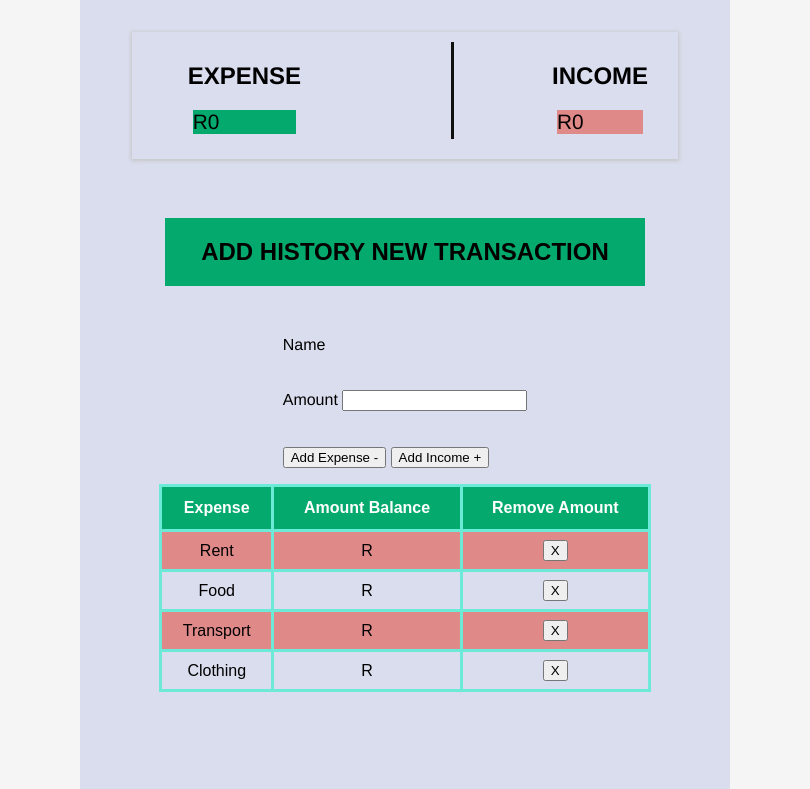
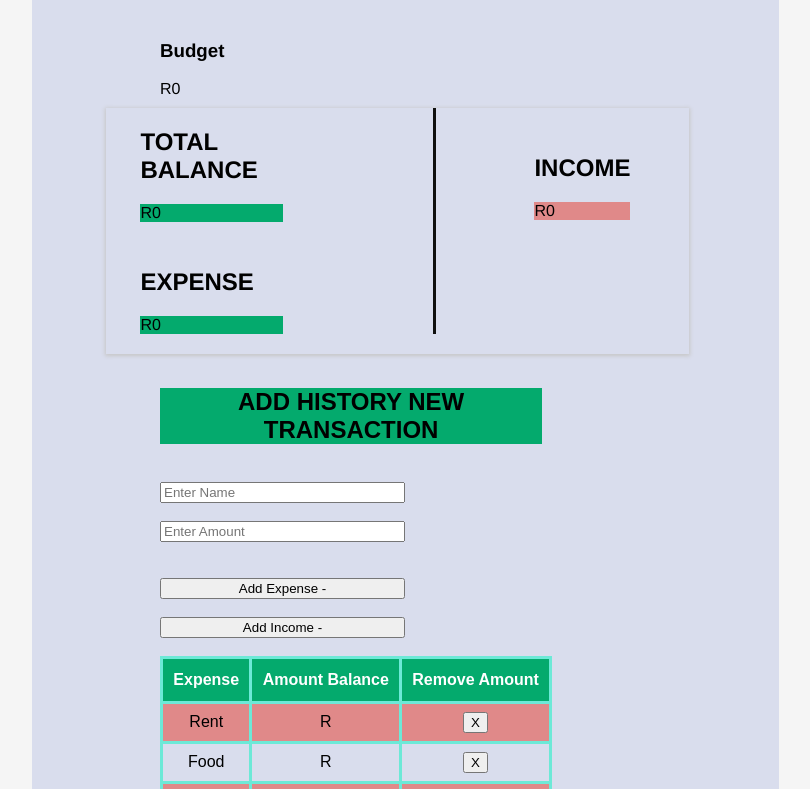
Before and after one commit to Tshembani30/ExpenseTrackerT, a plain HTML site: page index.html in a window 1280 px wide. Shown: the part 99-888 px from the top of the page, without its empty margins (235-1045 px from the left). Drawn offline with Linux system fonts and the light colour scheme.

Commit message:
total-value added

```diff
--- a/index.html
+++ b/index.html
@@ -13,21 +13,32 @@
 <body>
     <div class="app">
         <h1>Expense Tracker App</h1>
-
+        <div class="total-amount-container">
+            <h3>Budget</h3>
+            <span id="total-value">R0</span>
+            <br>
             <div class="cashflow-container">
             <div class="expense-container">
+                <div class="income-container">
+                    <h2> Total Balance</h2>
+                    <div id="totalBalance">R0</div>
+                </div>
+
                 <h2> expense</h2>
                 <div id="expense">R0</div>
             </div>
+
             <div class="income-container">
                 <h2> income</h2>
                 <div id="income">R0</div>
             </div>
+
         </div>
         <div class="transaction-container">
             <h2>Add History New transaction</h2>
         </div>
         <br>
+
         <table id="transaction-amt">
             <tr>
                 <th>Expense</th>
@@ -59,20 +70,18 @@
 
     <div class="form-container">
         <div class="form">
-            <label for="name">Name</label>
-            <label id="name" type="text">
+            <input type="text" class="product-title" id="product-title" placeholder="Enter Name" />
+            <br>
+            <input type="number" id="user-amount" placeholder="Enter Amount" />
             <br><br>
-                <label for="amount">Amount</label>
-                <input id="amount" type="number">
-                <br><br><br>
             <button onclick="expense()">Add Expense - </button>
-                <button onclick="income()">Add Income + </button>
+            <br>
+            <button onclick="income()">Add Income - </button>
         </div>
-
+<br>
         <script src="./scrpt.js"></script>
 
 
-    </div>
     </div>
 
 </body>
--- a/style.css
+++ b/style.css
@@ -4,15 +4,16 @@
 }
 
 .app {
-    width: 615px;
-    height: 120vh;
+    width: 715px;
+    height: 112vh;
     margin: 0 auto;
     background-color: rgb(217, 221, 237);
     display: flex;
     flex-direction: column;
     align-items: center;
-    padding: 1.1rem;
+    padding: 1rem;
     gap: 1rem;
+    padding-left: -2%;
 }
 
 body {
@@ -40,9 +41,11 @@ h2 {
     align-items: center;
     justify-items: center;
     padding-bottom: 20px;
-    padding-top: 10px;
+    padding-top: -5%;
     margin-top: 10px;
-    padding-left: 9%;
+    padding-left: 7%;
+    padding-right: 12%;
+    margin-left: -11%;
 }
 .expense-container{
 margin-right: 20%;
@@ -52,17 +55,8 @@ margin-right: 20%;
     border-right: 3px solid rgb(16, 16, 15);
     padding-right: 150px;
 }
-
-#income,
-#expense{
-    font-size: 1.3em;
-    margin: 5px;
-}
-
-#transaction {
-    list-style: none;
-    margin: 0%;
-    padding: 0%;
+.income-container{
+    padding-bottom: 18%;
 }
 
 /* there have from element of the table */
@@ -74,6 +68,7 @@ margin-right: 20%;
     text-align: center;
     justify-content: space-between;
     padding: 10px;
+
   }
 
   #transaction-amt td, #transaction-amt th {
@@ -87,6 +82,7 @@ margin-right: 20%;
 }
   #transaction-amt tr:hover {
     background-color: #04AA6D;
+
 
 }
 
@@ -113,7 +109,7 @@ margin-right: 20%;
     text-align: center;
     margin-top: 7%;
     justify-content: space-between;
-
+    margin-right:20% ;
 }
 
 .form{
@@ -128,6 +124,7 @@ margin-right: 20%;
 }
 .button {
     display: flex;
+    cursor: pointer;
 }
 
 #expense{
@@ -137,3 +134,16 @@ margin-right: 20%;
 #income{
     background-color: #e08989;
 }
+
+#totalBalance{
+    background-color: greenyellow;
+
+}
+
+.form-container{
+width: 50%;
+}
+
+#totalBalance{
+    background-color: #04AA6D;
+}
```
Also changed, not shown: scrpt.js (+11 -1 lines). Lines whose indentation alone changed are shown as unchanged.
